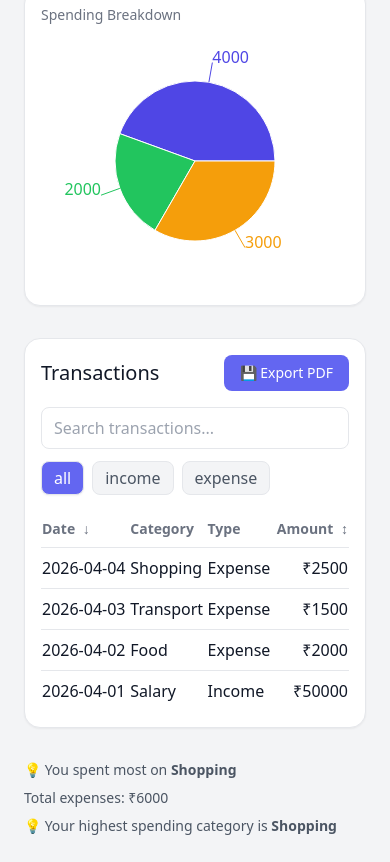
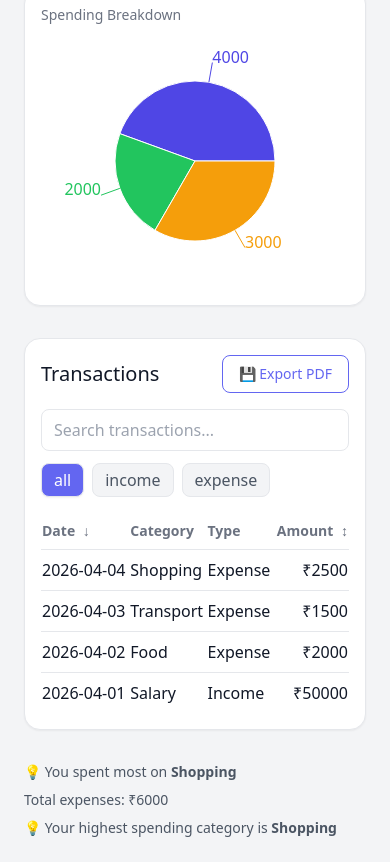
Before and after one commit to lalman-dev/finance-dashboard, a Next.js app: page /dashboard in a window 390 px wide. Shown: the part 916-1778 px from the top of the page. Built offline with nearby package versions, Linux system fonts and the light colour scheme.

Commit message:
style(transaction): improve button layout and responsiveness on mobile

```diff
--- a/src/features/transactions/TransactionsSection.tsx
+++ b/src/features/transactions/TransactionsSection.tsx
@@ -18,23 +18,25 @@ export default function TransactionsSection() {
     <Card>
       <div className="flex items-center justify-between mb-4 ">
         <h3 className="text-xl font-medium">Transactions</h3>
-        <div className="flex gap-2">
+        <div className="flex flex-col sm:flex-row gap-2 sm:items-center sm:justify-end">
           {role === "admin" && (
             <motion.button
               whileHover={{ scale: 1.03 }}
               whileTap={{ scale: 0.97 }}
               onClick={() => setOpen(true)}
-              className="px-4 py-2 bg-indigo-500 text-white rounded-lg hover:bg-indigo-700 transition"
+              className="w-full sm:w-auto px-4 py-2 text-sm font-medium rounded-lg border border-indigo-500 text-indigo-500 hover:bg-indigo-500 hover:text-white transition"
             >
               + Add Transaction
             </motion.button>
           )}
-          <button
+          <motion.button
+            whileHover={{ scale: 1.03 }}
+            whileTap={{ scale: 0.97 }}
             onClick={() => exportTransactionsPDF(transactions)}
-            className="px-4 py-2 text-sm rounded-lg bg-indigo-500 text-white hover:bg-indigo-700 transition"
+            className="w-full sm:w-auto px-4 py-2 text-sm font-medium rounded-lg border border-indigo-500 text-indigo-500 hover:bg-indigo-500 hover:text-white transition"
           >
             💾 Export PDF
-          </button>
+          </motion.button>
         </div>
       </div>
       <Filters />
```
